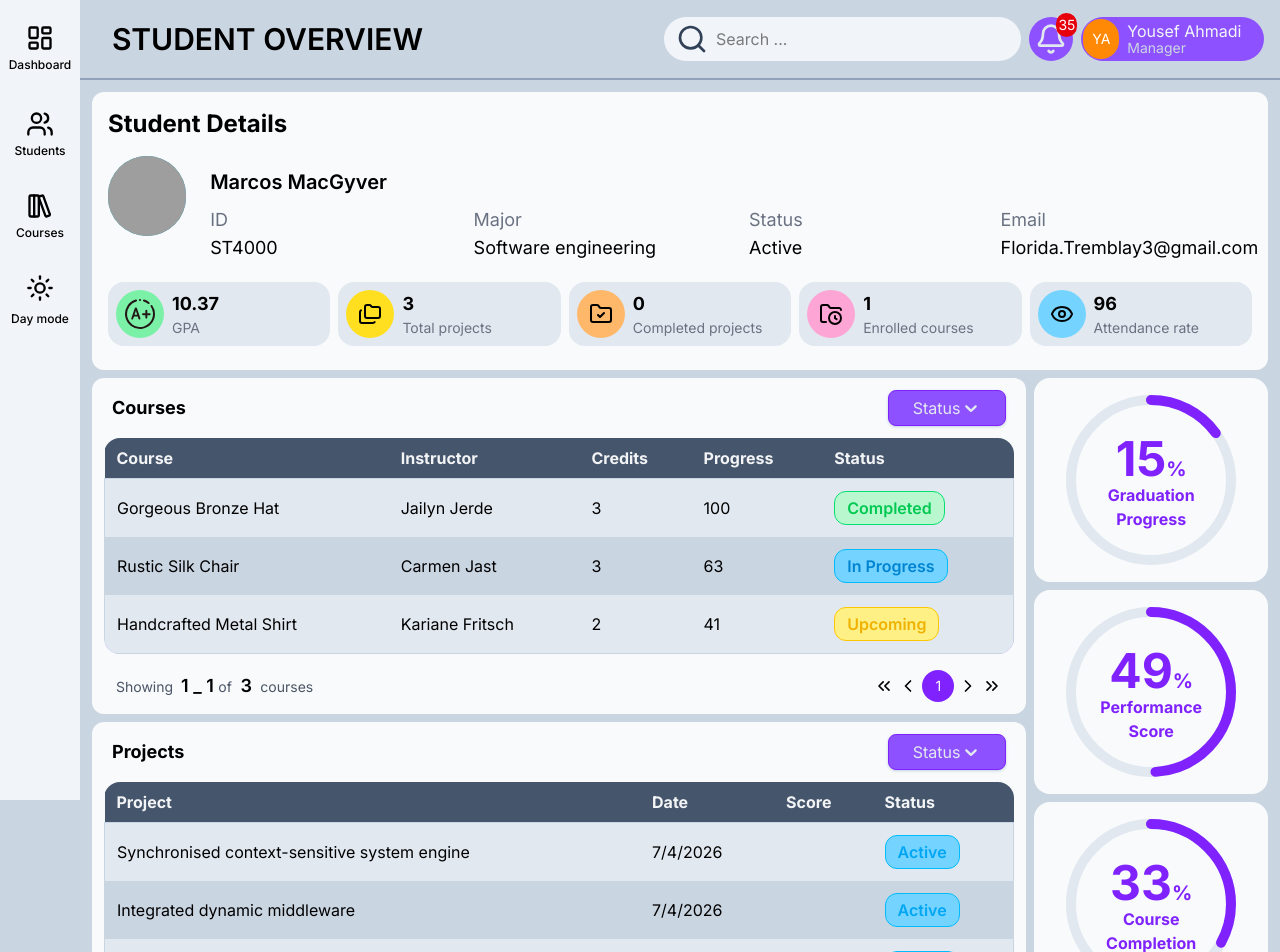
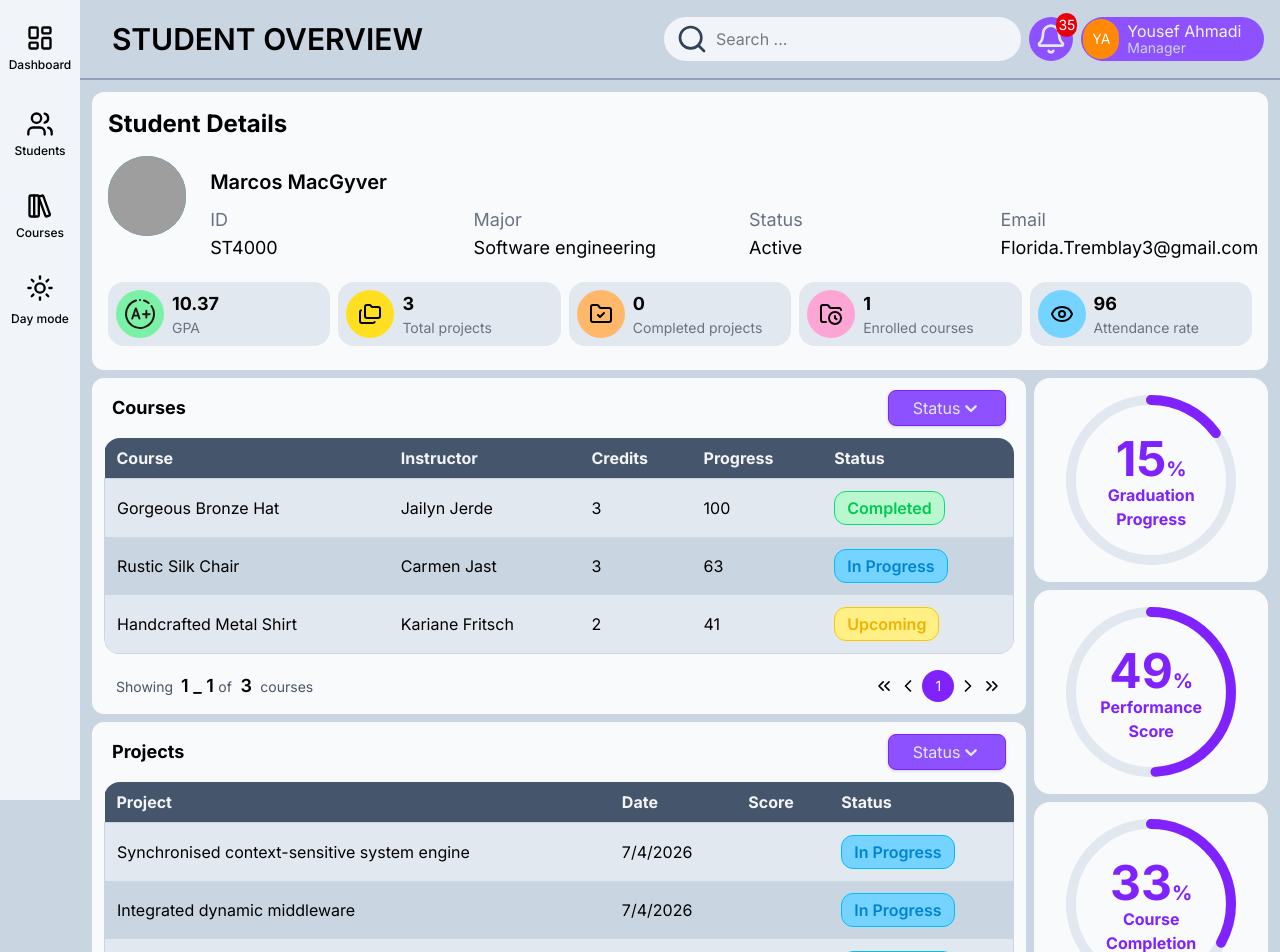
Before and after one commit to yousefahmadi2600-design/Dashboard-Management, a React (Vite) app: page /student/1 in a window 1280 px wide. Shown: the top 952 px of the page. Built offline with nearby package versions, Linux system fonts and the light colour scheme; grey boxes are pictures that could not be loaded.

Commit message:
Cleanign up code

```diff
--- a/src/components/studentsDetails/ProjectCard.jsx
+++ b/src/components/studentsDetails/ProjectCard.jsx
@@ -12,7 +12,7 @@ function ProjectCard({ project }) {
       <h2
         className={`${statusClasses[project.status]} absolute right-3 bottom-3 rounded-2xl border px-2 text-sm`}
       >
-        {project.status}
+        {project.status === "Inactive"?"Not Started":project.status}
       </h2>
     </div>
   );
--- a/src/components/studentsDetails/StudentCourseCard.jsx
+++ b/src/components/studentsDetails/StudentCourseCard.jsx
@@ -16,7 +16,7 @@ function StudentCourseCard({ course }) {
       <h2
         className={`${statusClasses[course.status]} absolute right-3 bottom-3 rounded-2xl border px-2 text-sm md:text-[12px]`}
       >
-        {course.status}
+        {course.status==="Upcoming"?"Not Started":course.status}
       </h2>
     </div>
   );
--- a/src/data/projects.js
+++ b/src/data/projects.js
@@ -1,5 +1,5 @@
 import { faker } from "@faker-js/faker";
-const statuses = ["Active","Inactive","Completed"]
+const statuses = ["In Progress","Not Started","Completed"]
 
 faker.seed(5);
 export const projects = Array.from({ length: 30 }, (_, index) => {
@@ -7,7 +7,7 @@ export const projects = Array.from({ length: 30 }, (_, index) => {
   return {
     id: index + 1,
     name: faker.company.catchPhrase(),
-    status,
+    status:status,
     score:
       status === "Completed" ? faker.number.int({ min: 70, max: 100 }) : null,
     dueDate: faker.date.recent().toLocaleDateString(),
```
